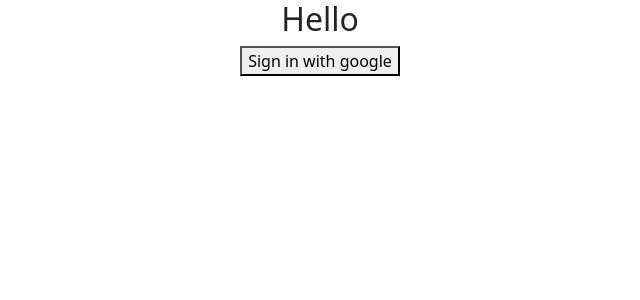
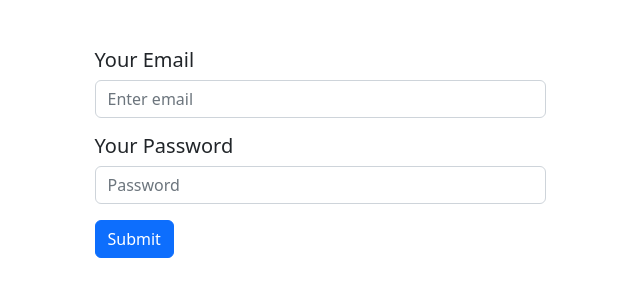
Before and after one commit to shafik720/ema-john-with-react-router---2, a React (Create React App) app: page / in a window 1280 px wide. Shown: the top 300 px of the page, without its empty margins (320-960 px from the left). Built offline with nearby package versions, Linux system fonts and the light colour scheme.

Commit message:
form implemented

```diff
--- a/src/App.js
+++ b/src/App.js
@@ -1,6 +1,7 @@
 import logo from './logo.svg';
 import './App.css';
 import 'bootstrap/dist/css/bootstrap.min.css';
+import { Button, Form } from 'react-bootstrap';
 
 
 
@@ -9,9 +10,28 @@
 function App() {
 
   return (
-    <div className="App">
-      <h2>Hello</h2>
-      <button>Sign in with google</button>
+    <div>
+      <div className="container my-5">
+        <div className="row mt-5">
+            <div className="col-lg-5 mx-auto">
+            <Form>
+            <Form.Group className="mb-3" controlId="formBasicEmail">
+                <h5>Your Email</h5>
+                <Form.Control type="email" placeholder="Enter email" />
+            </Form.Group>
+
+          <Form.Group className="mb-3" controlId="formBasicPassword">
+            <h5>Your Password</h5>
+            <Form.Control type="password" placeholder="Password" />
+          </Form.Group>
+
+          <Button variant="primary" type="submit">
+            Submit
+          </Button>
+        </Form>
+            </div>
+        </div>
+      </div>
     </div>
   );
 }
```
